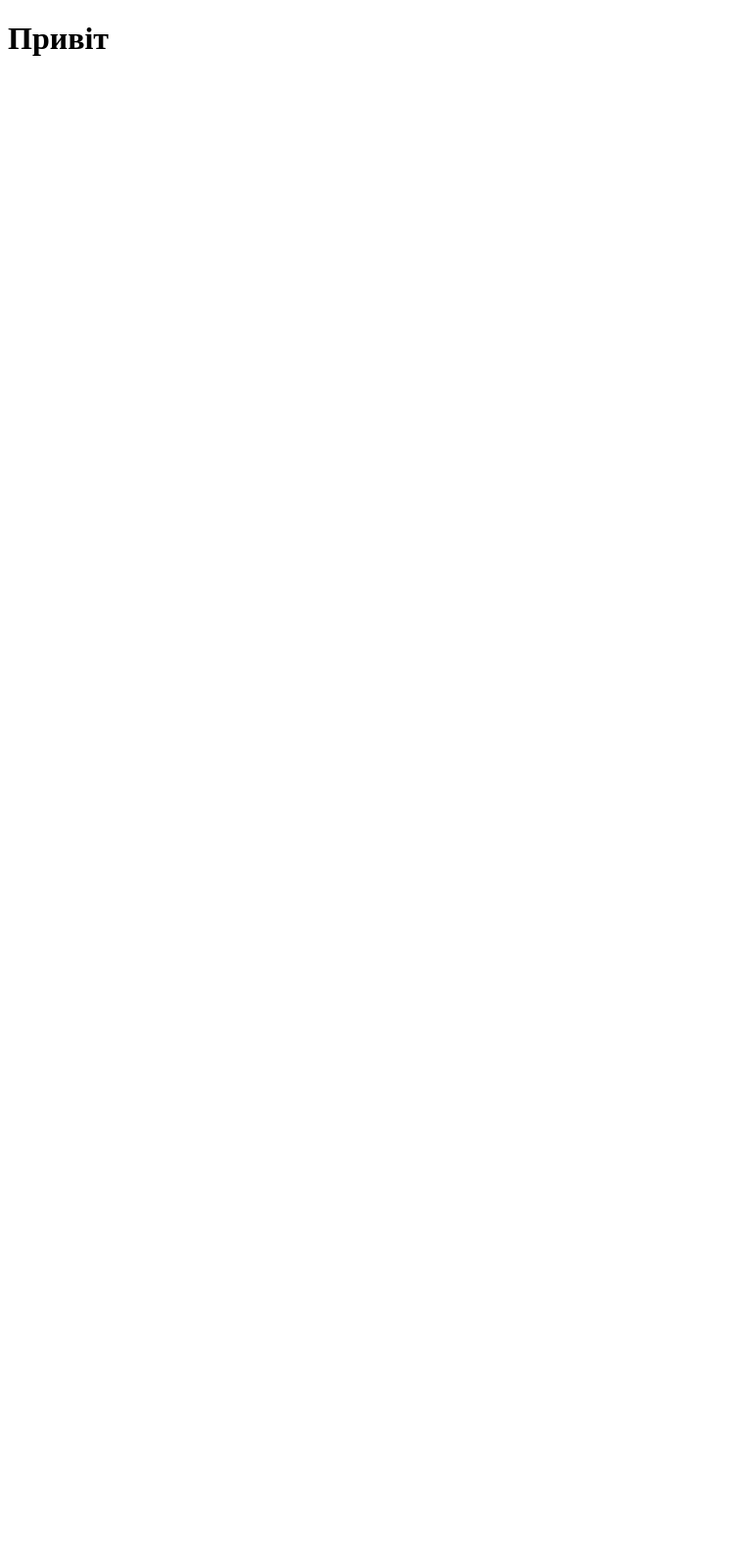
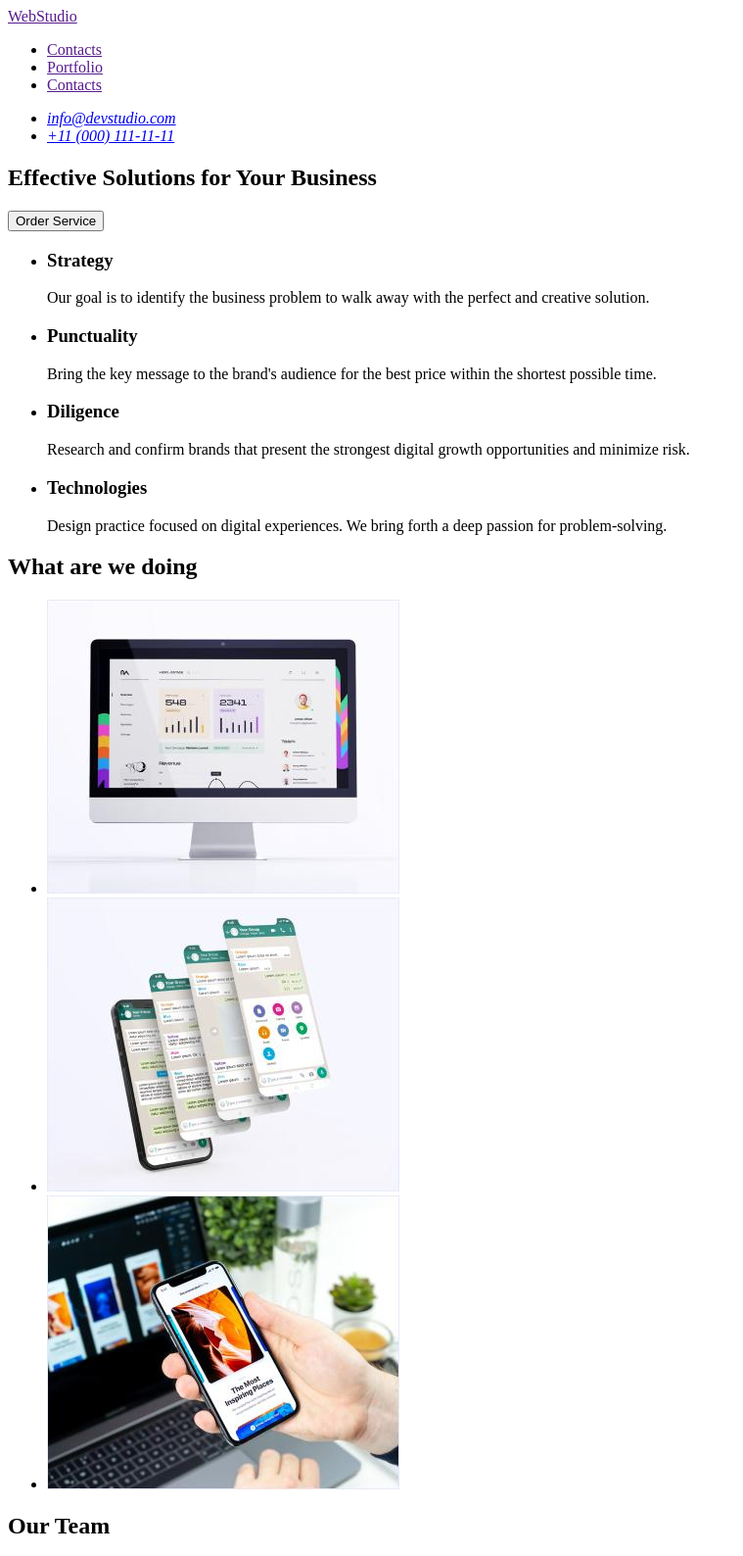
Before and after one commit to Oleksii80/goit-markup-hw-01, a plain HTML site: page index.html in a window 1280 px wide. Shown: the top 1588 px of the page at 98% size, without its empty margins (0-759 px from the left). Before the commit the page ends 800 px from the top, so only its background shows below. Drawn offline with Linux system fonts and the light colour scheme.

Commit message:
goit.html1

```diff
--- a/index.html
+++ b/index.html
@@ -4,9 +4,136 @@
     <meta charset="UTF-8" />
     <meta http-equiv="X-UA-Compatible" content="IE=edge" />
     <meta name="viewport" content="width=device-width, initial-scale=1.0" />
-    <title>Document</title>
+    <title>WebStudio</title>
   </head>
   <body>
-    <h1>Привіт</h1>
+    <header>
+      <a id="web" href="">WebStudio</a>
+      <nav>
+        <ul>
+          <li><a href="">Contacts</a></li>
+          <li><a href=""> Portfolio</a></li>
+          <li><a href="">Contacts</a></li>
+        </ul>
+      </nav>
+      <address>
+        <ul>
+          <li><a href="mailto:info@devstudio.com">info@devstudio.com</a></li>
+          <li><a href="tel:+110001111111">+11 (000) 111-11-11</a></li>
+        </ul>
+      </address>
+    </header>
+    <main>
+      <section>
+        <h1>Effective Solutions for Your Business</h1>
+        <button type="button">Order Service</button>
+        <ul>
+          <li>
+            <h3>Strategy</h3>
+            <p>
+              Our goal is to identify the business problem to walk away with the
+              perfect and creative solution.
+            </p>
+          </li>
+          <li>
+            <h3>Punctuality</h3>
+            <p>
+              Bring the key message to the brand's audience for the best price
+              within the shortest possible time.
+            </p>
+          </li>
+          <li>
+            <h3>Diligence</h3>
+            <p>
+              Research and confirm brands that present the strongest digital
+              growth opportunities and minimize risk.
+            </p>
+          </li>
+          <li>
+            <h3>Technologies</h3>
+            <p>
+              Design practice focused on digital experiences. We bring forth a
+              deep passion for problem-solving.
+            </p>
+          </li>
+        </ul>
+        <section>
+          <h2>What are we doing</h2>
+          <ul>
+            <li>
+              <img
+                src="img/monitor.jpg"
+                alt="monitor"
+                height="300"
+                width="360"
+              />
+            </li>
+            <li>
+              <img
+                src="./img/smartfon.jpg"
+                alt="smartfon"
+                height="300"
+                width="360"
+              />
+            </li>
+            <li>
+              <img
+                src="./img/laptop-and-smartphone.jpg"
+                alt="laptop and smartphone"
+                height="300"
+                width="360"
+              />
+            </li>
+          </ul>
+        </section>
+      </section>
+      <section>
+        <h2>Our Team</h2>
+        <ul>
+          <li>
+            <img
+              src="./img/Mark.jpg"
+              alt="Mark Guerrero"
+              width="264"
+              height="260"
+            />
+            <h3>Mark Guerrero</h3>
+            <p>Product Designer</p>
+          </li>
+          <li>
+            <img src="./img/Tom.jpg" alt="Tom Ford" width="264" height="260" />
+            <h3>Tom Ford</h3>
+            <p>Frontend Developer</p>
+          </li>
+          <li>
+            <img
+              src="./img/Camila.jpg"
+              alt="Camila Garcia"
+              width="264"
+              height="260"
+            />
+            <h3>Camila Garcia</h3>
+            <p>Marketing</p>
+          </li>
+          <li>
+            <img
+              src="./img/Daniel.jpg"
+              alt="Daniel Wilson"
+              width="264"
+              height="260"
+            />
+            <h3>Daniel Wilson</h3>
+            <p>UI Designer</p>
+          </li>
+        </ul>
+      </section>
+    </main>
+    <footer>
+      <a href="#web">WebStudio</a>
+      <p>
+        Increase the flow of customers and sales for your business with digital
+        marketing & growth solutions.
+      </p>
+    </footer>
   </body>
 </html>
```
Also changed, not shown: img/Camila.jpg (added), img/Daniel.jpg (added), img/Mark.jpg (added), img/Tom.jpg (added), img/laptop-and-smartphone.jpg (added), img/monitor.jpg (added), img/smartfon.jpg (added).
